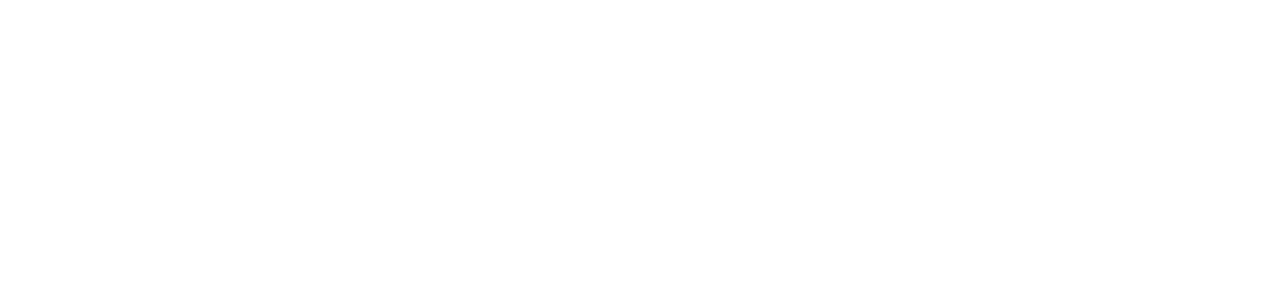
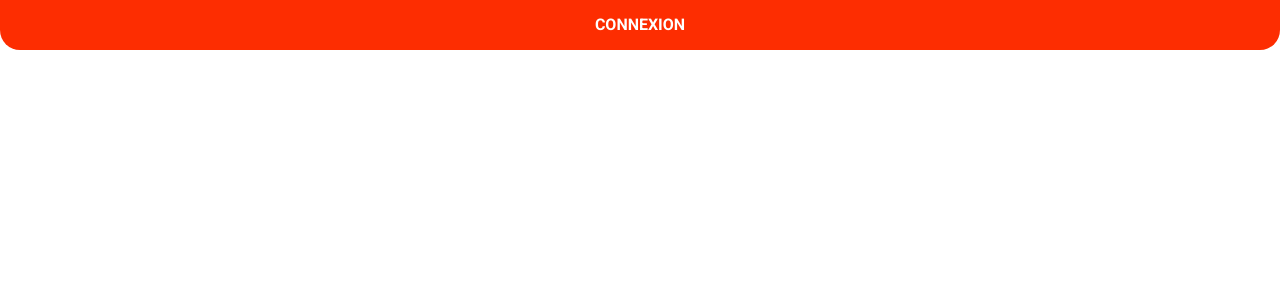
Before and after one commit to bertrand-d/DelphineBertrand_7_08042021, a Vue app in the folder frontend/: page / in a window 1280 px wide. Shown: the top 300 px of the page. Built offline with nearby package versions, Linux system fonts and the light colour scheme.

Commit message:
création du composant buttonCard

```diff
--- a/frontend/src/App.vue
+++ b/frontend/src/App.vue
@@ -1,7 +1,16 @@
+<script>
+import ButtonCard from './components/ButtonCard.vue'
+
+export default {
+	name: 'App',
+	components: {
+		ButtonCard
+	}
+}
+</script>
+
 <template>
   <div id="app">
+	<ButtonCard url="/" text ="Connexion"/>
   </div>
 </template>
-
-<style lang="scss">
-</style>
--- /dev/null
+++ b/frontend/src/components/ButtonCard.vue
@@ -0,0 +1,32 @@
+<script>
+  export default {
+    name: 'ButtonCard',
+    props: ['text', 'url']
+  }
+</script>
+
+<template>
+  <a :href="url">
+    <div class = "button-card" >
+      <p class = "button-card__text">{{ text }}</p>
+    </div>
+  </a>
+</template>
+
+<style lang="scss">
+  .button-card {
+    background: $primary-color;
+    height: 50px;
+    border-radius: 0px 0px $border-radius-m $border-radius-m;
+    line-height: 50px;
+  }
+
+  .button-card__text {
+    margin: 0;
+    text-align: center;
+    text-transform: uppercase;
+    line-height: 50px;
+    font-weight: $font-weight-bold;
+    color: white;
+  }
+</style>
--- a/frontend/src/main.js
+++ b/frontend/src/main.js
@@ -1,10 +1,7 @@
 import Vue from 'vue'
 import App from './App.vue'
-import router from './router'
-
 Vue.config.productionTip = false
 
 new Vue({
-  router,
   render: h => h(App)
 }).$mount('#app')
--- a/frontend/src/router/index.js
+++ /dev/null
@@ -1,21 +0,0 @@
-import Vue from 'vue'
-import VueRouter from 'vue-router'
-
-Vue.use(VueRouter)
-
-const routes = [
-    {
-    path: '/about',
-    name: 'About',
-    // route level code-splitting
-    // this generates a separate chunk (about.[hash].js) for this route
-    // which is lazy-loaded when the route is visited.
-    component: () => import(/* webpackChunkName: "about" */ '../views/About.vue')
-  }
-]
-
-const router = new VueRouter({
-  routes
-})
-
-export default router
```
Also changed, not shown: frontend/src/components/Login-container.vue (deleted).
